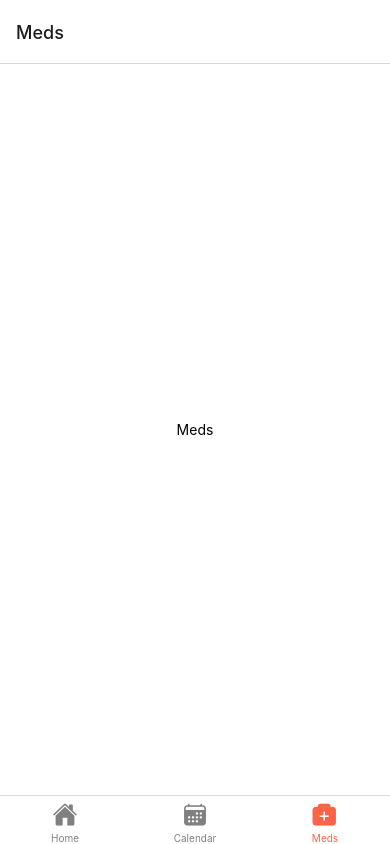
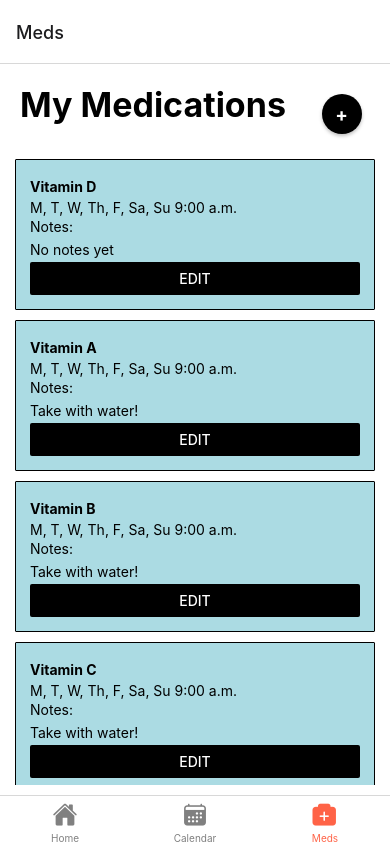
Before and after one commit to rachwei/vitaliti, a React Native app in the folder frontend/: screen /Meds in a window 390 px wide. Built offline with nearby package versions, Linux system fonts and the light colour scheme.

Commit message:
Added components to display user's list of common medications and associated alerts/notes

```diff
--- a/frontend/components/Meds.js
+++ b/frontend/components/Meds.js
@@ -1,18 +1,245 @@
-import { StyleSheet, Text, View } from 'react-native';
+import React, { useState } from 'react';
+import { View, Text, TextInput, Button, StyleSheet, TouchableOpacity, FlatList, ScrollView, TouchableWithoutFeedback } from 'react-native';
+
+function Medication(props) {
+    const [isEditing, setEditing] = useState(false);
+
+    const [notes, setNotes] = useState(props.notes == null ? "No notes yet" : props.notes);
+    const [name, setName] = useState(props.name == null ? "Unnamed" : props.name);
+    const [alert, setAlert] = useState(props.alert == null ? "No alerts set" : props.alert);
+
+    const handleEditClick = () => {
+      setEditing(!isEditing);
+    };
+
+    const handleTextChange = (newText) => {
+        setNotes(newText);
+        props.notes = newText;
+    };
+
+    const isMedicationInList = (name) => {
+        return props.medicationsData.some((item) => item.name === name);
+    };
+
+    const handleNameTextChange = (newText) => {
+        if (!isMedicationInList(newText)) {
+            setName(newText);
+            props.name = newText;
+        }
+    };
+
+    const handleAlertTextChange = (newText) => {
+        setAlert(newText);
+        props.alert = newText;
+    };
+
+    return (
+        <View
+            style={{
+                flexDirection: 'column',
+                padding: 14,
+                alignContent: "left",
+                justifyContent: "flex-start",
+                borderColor: 'black',
+                borderWidth: 1,
+                borderRadius: 1,
+                backgroundColor: '#abdbe3',
+                marginVertical: 5,
+                marginHorizontal: 5
+            }}>
+
+            {isEditing ? (
+            <TextInput
+                style={styles.editingMedicationName}
+                value={name}
+                onChangeText={handleNameTextChange}
+            />
+            ) : (
+            <Text style={styles.medication_name}>{name}</Text>
+            )}
+
+            {isEditing ? (
+                <TextInput
+                    style={medicationStyles.editingAlertTitle}
+                    value={alert}
+                    onChangeText={handleAlertTextChange}
+                />
+            ) : (
+                <Text style={styles.alertTitle}>{alert}</Text>
+            )}
+
+            {/* <Text style={medicationStyles.alertTitle}>{props.alert}</Text> */}
+            <Text style={medicationStyles.text}>Notes:</Text>
+
+            {isEditing ? (
+            <TextInput
+                style={styles.textInput}
+                value={notes}
+                onChangeText={handleTextChange}
+            />
+            ) : (
+            <Text style={styles.text}>{notes}</Text>
+            )}
+
+            <Button
+            title={isEditing ? 'Save' : 'Edit'}
+            onPress={handleEditClick}
+            color="black"
+            />
+
+        </View>
+    );
+}
+
+const CircularAddButton = ({ onPress }) => {
+    return (
+      <TouchableOpacity style={styles.addButton} onPress={onPress}>
+        <Text style={styles.addButtonText}>+</Text>
+      </TouchableOpacity>
+    );
+};
 
 export default function Meds() {
+    const [medicationsData, setMedicationsData] = useState([
+        { id: 1, name: 'Vitamin D', alert: 'M, T, W, Th, F, Sa, Su 9:00 a.m.'},
+        { id: 2, name: 'Vitamin A', alert: 'M, T, W, Th, F, Sa, Su 9:00 a.m.', notes: 'Take with water!'},
+        { id: 3, name: 'Vitamin B', alert: 'M, T, W, Th, F, Sa, Su 9:00 a.m.', notes: 'Take with water!'},
+        { id: 4, name: 'Vitamin C', alert: 'M, T, W, Th, F, Sa, Su 9:00 a.m.', notes: 'Take with water!'},
+        { id: 5, name: 'Vitamin E', alert: 'M, T, W, Th, F, Sa, Su 9:00 a.m.', notes: 'Take with water!'},
+        { id: 6, name: 'Birth Control Patch', alert: 'F 5:00 PM', notes: 'Cramps'}
+    ]);
+
+    const [nextID, setNextID] = useState(medicationsData.length + 1);
+
+    const addNewMedication = (props) => {
+        const newMedicationItem = {
+            name: props.name,
+            alert: props.alert,
+            notes: props.notes,
+            id: nextID
+        };
+
+        setNextID(nextID + 1);
+
+        // Create a new array with the added item
+        const newMedicationsData = [newMedicationItem, ...medicationsData];
+        setMedicationsData(newMedicationsData);
+    };
+
+    const removeMedication = (name) => {
+        // Filter out the medication with the specified ID
+        const updatedData = medicationsData.filter((medication) => medication.name !== name);
+        setMedicationsData(updatedData);
+    };
+
     return (
-        <View style={styles.container}>
-            <Text>Meds</Text>
+        <View style={{
+            backgroundColor: '#fff',
+            justifyContent: 'top',
+            padding: 10,
+            flex: 1,
+        }}>
+            <View style={{
+                flexDirection: 'row',
+            }}>
+                <Text style={styles.titleText}>My Medications</Text>
+                <View style={{
+                    marginVertical: 20,
+                    flex: 1
+                }}>
+                    <CircularAddButton onPress={addNewMedication}></CircularAddButton>
+                </View>
+            </View>
+            <FlatList
+                data={medicationsData}
+                renderItem={({ item }) =>
+                    <TouchableWithoutFeedback onLongPress={() => removeMedication(item.name)}>
+                        <View>
+                            < Medication name={item.name} alert={item.alert} notes={item.notes} medicationsData={medicationsData}/>
+                        </View>
+                    </TouchableWithoutFeedback>}
+                keyExtractor={(item) => item.id}
+            />
+
         </View>
     );
 }
 
 const styles = StyleSheet.create({
     container: {
-      flex: 1,
-      backgroundColor: '#fff',
-      alignItems: 'center',
-      justifyContent: 'center',
+        // flex: 1,
+        backgroundColor: '#fff',
+        // alignItems: 'left',
+        justifyContent: 'center',
+        padding: 10,
+    },
+    medication_name: {
+        fontWeight: 'bold',
+        marginVertical: 4,
+    },
+    editingMedicationName: {
+        fontWeight: 'bold',
+        fontStyle: 'italic',
+        marginVertical: 4,
+    },
+    text: {
+        fontSize: 14,
+        marginVertical: 4,
+    },
+    textInput: {
+        fontSize: 14,
+        fontStyle: 'italic',
+        marginVertical: 4,
+
+    },
+    titleText: {
+        fontSize: 34,
+        fontWeight: 'bold',
+        padding: 10,
+        color: 'black',
+        // justifyContent: 'center',
+        flex: 5
+    },
+    addButton: {
+        backgroundColor: 'black',
+        width: 40,
+        height: 40,
+        borderRadius: 20, // Make it circular by setting borderRadius to half of the width and height
+        justifyContent: 'center',
+        alignItems: 'center',
+        shadowColor: '#000',
+        shadowOffset: {
+          width: 0,
+          height: 2,
+        },
+        shadowOpacity: 0.25,
+        shadowRadius: 3.84,
+        elevation: 5,
+    },
+        addButtonText: {
+        color: 'white',
+        fontSize: 18.666,
+        fontWeight: 'bold',
     },
   });
+
+const medicationStyles = StyleSheet.create({
+    medicationName: {
+        fontWeight: 'bold',
+        fontSize: 20,
+        marginVertical: 2,
+    },
+    alertTitle: {
+        marginVertical: 4,
+        fontSize: 16,
+        marginVertical: 2,
+    },
+    editingAlertTitle: {
+        fontStyle: 'italic',
+    },
+    text: {
+        marginVertical: 4,
+        fontSize: 14,
+        marginVertical: 2,
+    },
+});
```
